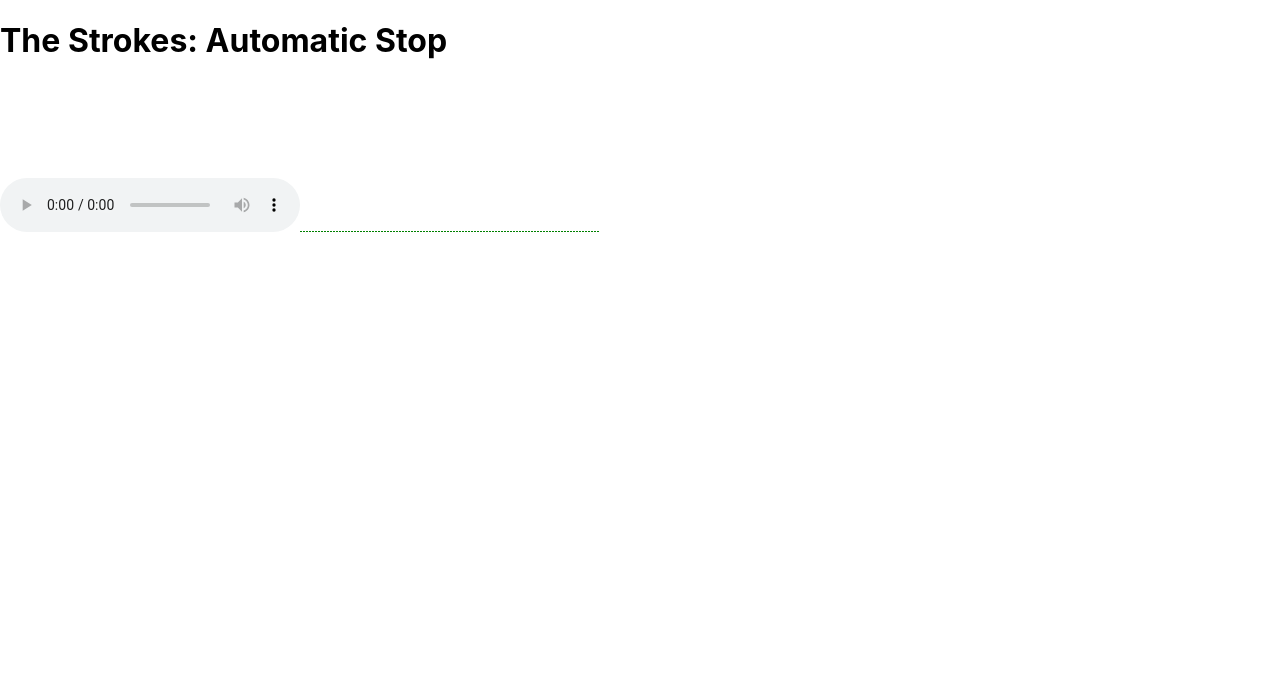
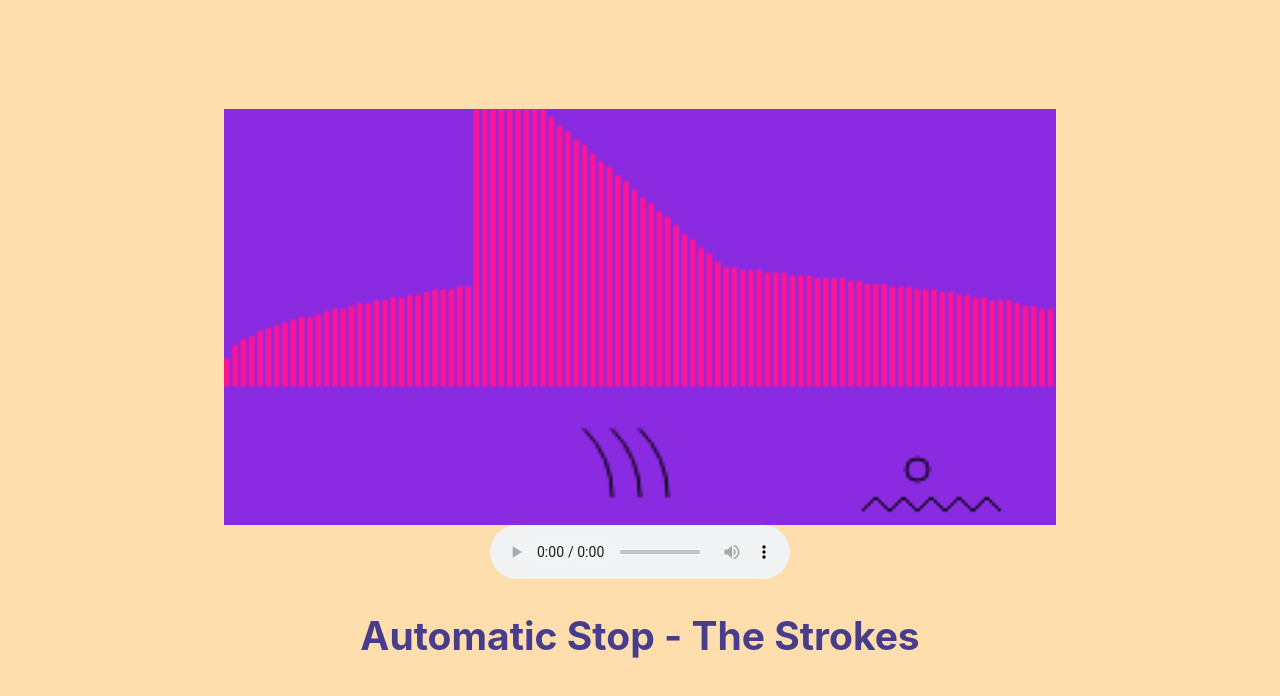
Before and after one commit to yoshimii/react-audio-visualizer, a React (Create React App) app: page / in a window 1280 px wide. Shown: the top 696 px of the page. Built offline with nearby package versions, Linux system fonts and the light colour scheme.

Commit message:
styling and shark details

```diff
--- a/src/App.css
+++ b/src/App.css
@@ -1,5 +1,24 @@
 .App {
   text-align: center;
+  background-color: navajowhite;
+  min-height: 100vh;
+  display: flex;
+  flex-direction: column;
+  align-items: center;
+  justify-content: center;
+  font-size: calc(10px + 2vmin);
+  color: #483D8B;
+}
+
+#audio_box {
+  display: flex;
+  flex-direction: column;
+  align-items: center;
+}
+
+#analyser {
+  width: 65vw;
+  height: auto;
 }
 
 .App-logo {
@@ -13,21 +32,6 @@
   }
 }
 
-.App-header {
-  background-color: #282c34;
-  min-height: 100vh;
-  display: flex;
-  flex-direction: column;
-  align-items: center;
-  justify-content: center;
-  font-size: calc(10px + 2vmin);
-  color: white;
-}
-
-.App-link {
-  color: #61dafb;
-}
-
 @keyframes App-logo-spin {
   from {
     transform: rotate(0deg);
--- a/src/App.js
+++ b/src/App.js
@@ -1,4 +1,7 @@
 import React, { Component } from 'react';
+import './App.css';
+import Shark from './Shark.js';
+import AutomaticStop from './Automatic_Stop.mp3';
 
 class App extends Component {
 
@@ -16,8 +19,17 @@
 		let context = new AudioContext();
 		let analyser = context.createAnalyser();
 
-		let canvas = this.refs.analyzerCanvas;
+		let canvas = this.refs.analyserCanvas;
+		canvas.style.background = "blueviolet";
+
+		let dpi = window.devicePixelRatio;
+		let scale = dpi;
+
+		canvas.width = canvas.width * scale;
+		canvas.height = canvas.height * scale
+
 		let ctx = canvas.getContext('2d');
+		ctx.scale(scale, scale)
 
 		let audio = this.refs.audio;
 		audio.crossOrigin = "anonymous";
@@ -28,18 +40,56 @@
 		audioSrc.connect(context.destination);
 
 		function renderFrame() {
+			let fishData = new Uint8Array(Shark)
 			let freqData = new Uint8Array(analyser.frequencyBinCount)
+			for(let i; i < fishData.length; i++) {
+				for (let j = 0; j < freqData.length; j++) {
+					freqData[j] *= fishData[i];
+					console.log(freqData)
+				}
+			}
 			requestAnimationFrame(renderFrame)
 			analyser.getByteFrequencyData(freqData)
 			ctx.clearRect(0,0, canvas.width, canvas.height)
-			console.log(freqData)
-			ctx.fillStyle = 'green';
-			let bars = 100;
+			ctx.fillStyle = 'deeppink';
+			// 'z-indez' shark details
+			ctx.globalCompositeOperation='destination-over';
+			ctx.beginPath(); // shark eye
+			ctx.arc(250, 130, 4, 0, Math.PI * 2, true);
+			ctx.stroke()
+
+			// shark gills
+			ctx.beginPath()
+			ctx.arc(105, 140, 35, Math.PI*1.75, Math.PI*2, false);
+			ctx.stroke()
+			ctx.beginPath()
+			ctx.arc(115, 140, 35, Math.PI*1.75, Math.PI*2, false);
+			ctx.stroke()
+			ctx.beginPath()
+			ctx.arc(125, 140, 35, Math.PI*1.75, Math.PI*2, false);
+			ctx.stroke();
+
+			// shark teeth
+			ctx.beginPath();
+			ctx.moveTo(280, 145);
+			ctx.lineTo(275, 140);
+			ctx.lineTo(270, 145);
+			ctx.lineTo(265, 140);
+			ctx.lineTo(260, 145);
+			ctx.lineTo(255, 140);
+			ctx.lineTo(250, 145);
+			ctx.lineTo(245, 140);
+			ctx.lineTo(240, 145);
+			ctx.lineTo(235, 140);
+			ctx.lineTo(230, 145);
+			ctx.stroke();
+
+			let bars = 500;
 			for (var i = 0; i < bars; i++) {
 				let bar_x = i * 3;
 				let bar_width = 2;
-				let bar_height = -((freqData[i] / 2) + 1);
-				ctx.fillRect(bar_x, canvas.height, bar_width, bar_height)
+				let bar_height = -(((freqData[i]) / 10) + fishData[i]);
+				ctx.fillRect(bar_x, canvas.height-50, bar_width, bar_height)
 			}
 		};
 		renderFrame()
@@ -48,21 +98,21 @@
 	render() {
 		return (
 			<div className="App">
-				<h1>
-					The Strokes: Automatic Stop
-				</h1>
 				<div id="mp3_player">
 					<div id="audio_box">
+						<canvas
+							ref="analyserCanvas"
+							id="analyser"
+							/>
 						<audio
 						ref="audio"
 						autoPlay={true}
 						controls={true}
-						src={"https://p.scdn.co/mp3-preview/e4a8f30ca62b4d2a129cc4df76de66f43e12fa3f?cid=null"}
+						src={AutomaticStop}
 						/>
-						<canvas
-							ref="analyzerCanvas"
-							id="analyzer"
-						/>
+						<h2>
+							Automatic Stop - The Strokes
+						</h2>
 					</div>
 				</div>
 			</div>
--- /dev/null
+++ b/src/Shark.js
@@ -0,0 +1,14 @@
+let Shark = []
+for (let i = 0; i < 30; i++) {
+    Shark.push(Math.sqrt(i)*5 + 10)
+}
+
+for (let i = 10; i < 40; i++) {
+    Shark.push((-(i*2.6) - 110))
+}
+
+for (let i = 50; i >= 7; i--) {
+    Shark.push(Math.sqrt(i)*4 + 15)
+}
+console.log(Shark)
+export default Shark;
```
